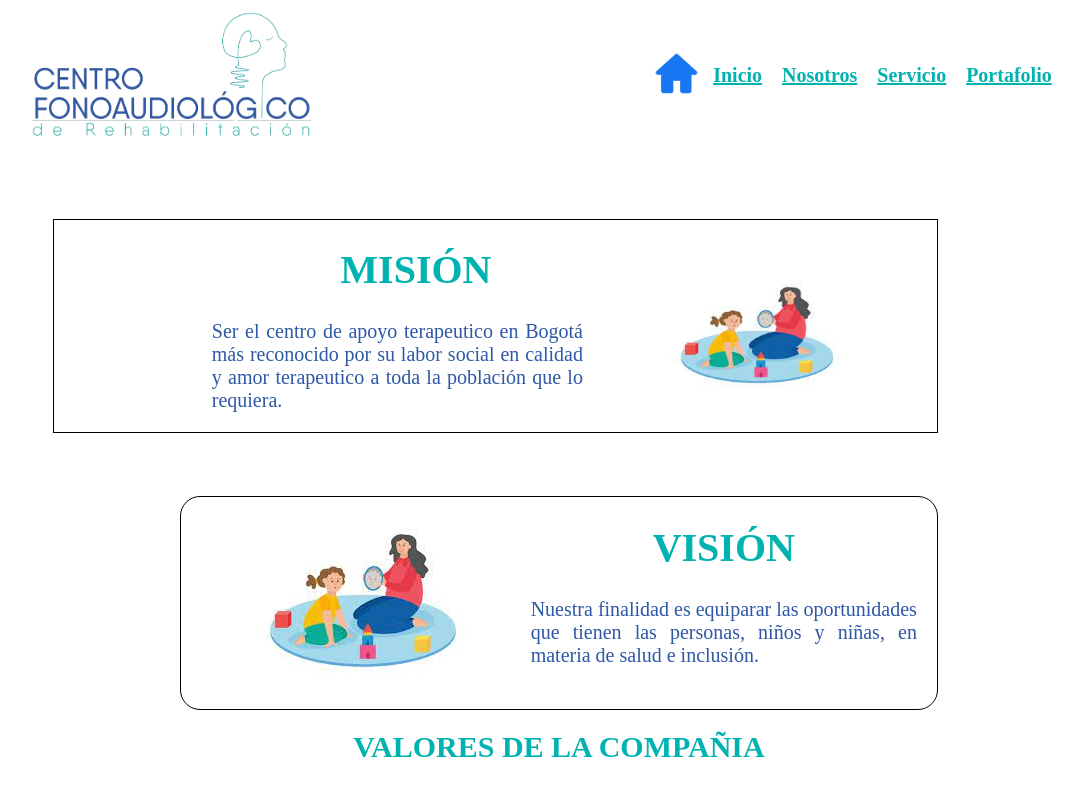
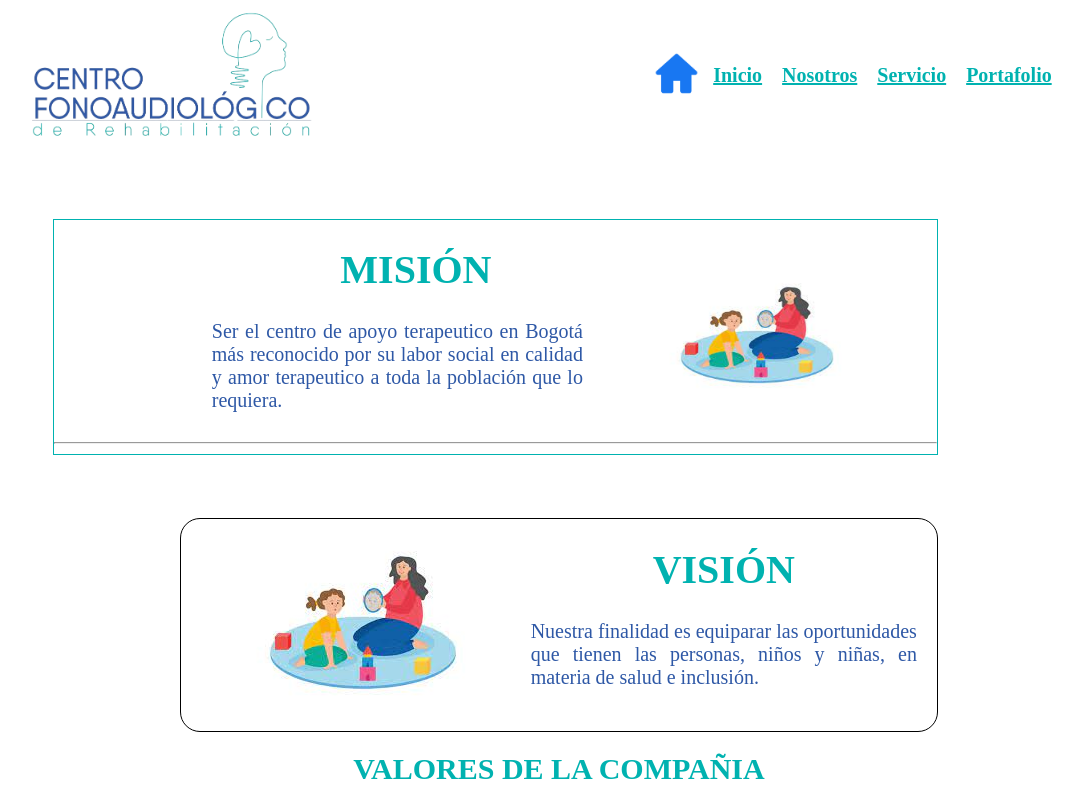
Before and after one commit to AndresMosquera9005/fonoActualizacion_1, a React (Vite) app: page /nosotros in a window 1280 px wide. Shown: the top 800 px of the page, without its empty margins (81-1164 px from the left). Built offline with nearby package versions, Linux system fonts and the light colour scheme.

Commit message:
subida Miercoles 3/01/2024 (4 cambios 12:15)

```diff
--- a/src/Components/Estilos/Home.css
+++ b/src/Components/Estilos/Home.css
@@ -167,7 +167,7 @@ body{
     margin-right: 20%;
     margin-top: 5%;
     font-size: 20px;
-    border: 1px solid black;
+    border: 1px solid #00B2B0;
 }
 #mision{
     color: #00B2B0;
--- a/src/Components/Footer/Footer.jsx
+++ b/src/Components/Footer/Footer.jsx
@@ -10,7 +10,7 @@ function Footer() {
       <img src={lc} alt="" id='imagenFooterLb' />
       <p id='NIT'>NIT 901611523</p>
       <p id='DERECHOS'>Todos los derechos reservados.</p>
-      <p id='ELABORADO'>Elaborado por Javier Mosquera</p>
+      <p id='ELABORADO'>Elaborado por Javier Andres "alias el papote"Mosquera Rodiguez</p>
     </div>
   )
 }
--- a/src/MisionVisionNosotros/Mision.jsx
+++ b/src/MisionVisionNosotros/Mision.jsx
@@ -17,6 +17,7 @@ function Mision() {
           <img src={imagenMision} alt="" id='imagenMision' />
         </Col>
       </Row>
+      <hr />
     </div>
   )
 }
```
Also changed, not shown: src/App.jsx (line endings or trailing spaces).
